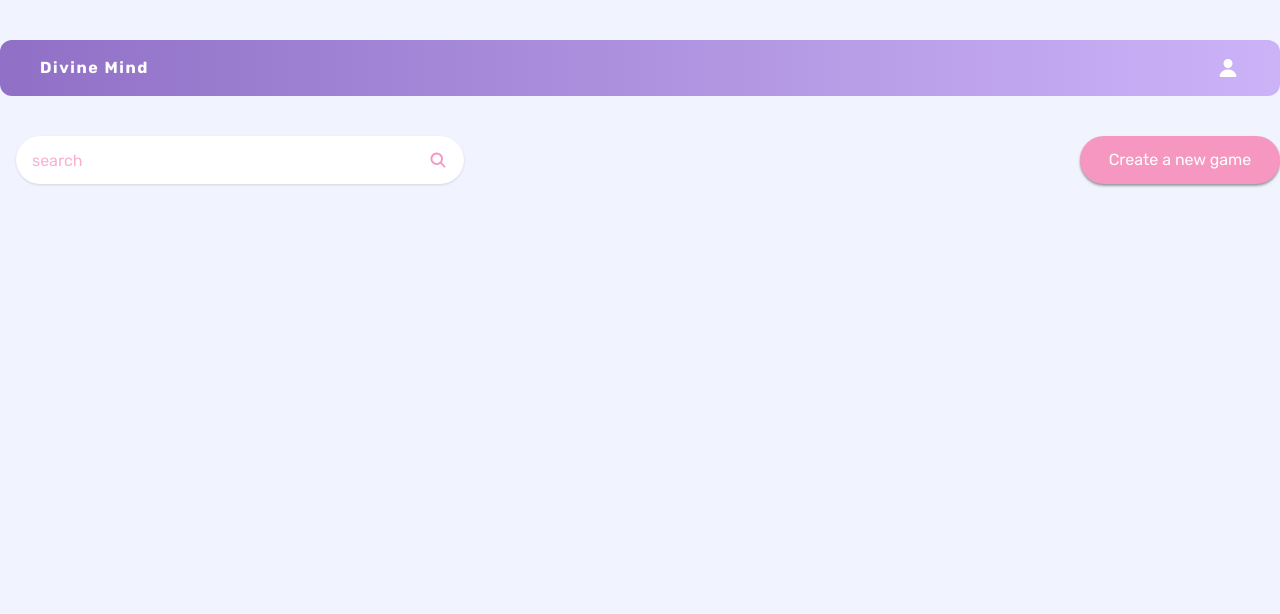
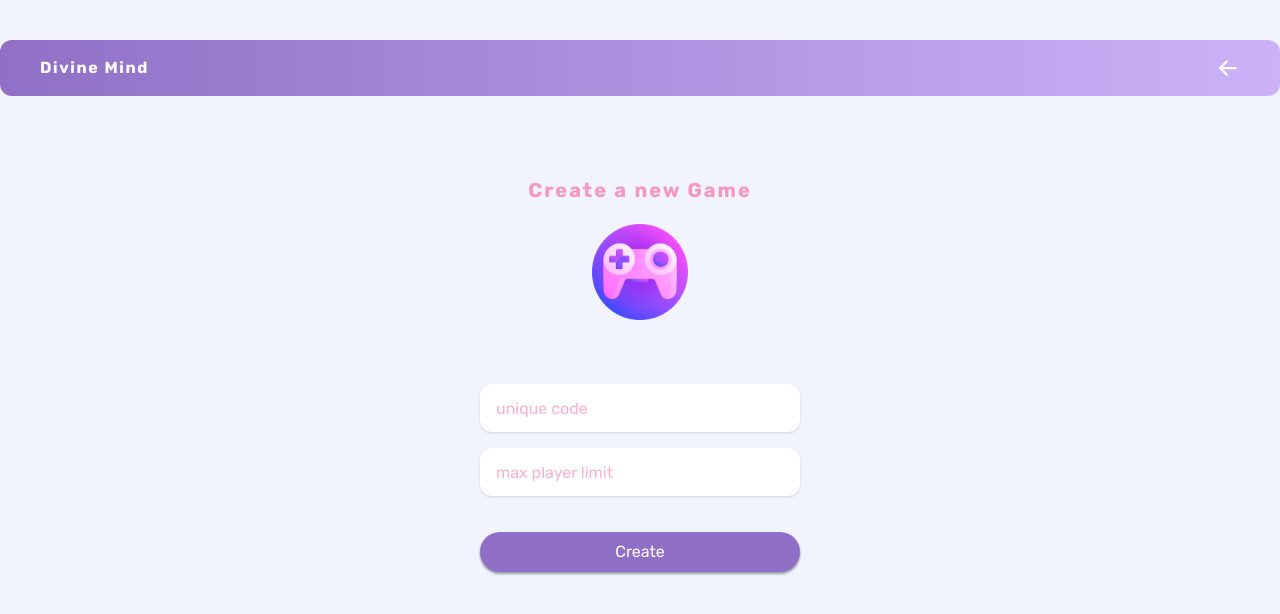
Before and after one commit to MahsinSaifullah/divind-mind-web, a React (Vite) app: page / in a window 1280 px wide. Shown: the top 614 px of the page. Built offline with nearby package versions, Linux system fonts and the light colour scheme.

Commit message:
feat: add create game screen

```diff
--- a/src/App.tsx
+++ b/src/App.tsx
@@ -1,5 +1,5 @@
-import { Home } from 'pages';
+import { CreateGame } from 'pages';
 
 export const App = () => {
-  return <Home />;
+  return <CreateGame />;
 };
--- /dev/null
+++ b/src/components/BackNavButton.tsx
@@ -0,0 +1,13 @@
+import { ArrowLeftIcon } from '@heroicons/react/16/solid';
+import { twMerge } from 'tailwind-merge';
+
+interface BackNavButtonProps {
+  className?: string;
+}
+
+export const BackNavButton = ({ className }: BackNavButtonProps) => (
+  <ArrowLeftIcon
+    className={twMerge('h-6 w-6 text-lightPurple cursor-pointer', className)}
+    onClick={() => console.log('hello from back button')}
+  />
+);
--- a/src/components/index.ts
+++ b/src/components/index.ts
@@ -11,3 +11,4 @@ export * from './H3';
 export * from './Card';
 export * from './P';
 export * from './H2';
+export * from './BackNavButton';
--- a/src/pages/auth/Auth.tsx
+++ b/src/pages/auth/Auth.tsx
@@ -1,22 +1,13 @@
-import { ArrowLeftIcon } from '@heroicons/react/16/solid';
-
-import { Heading, LandingLayout } from 'components';
+import { BackNavButton, Heading, LandingLayout } from 'components';
 import { Form } from './Form';
 
 const AUTH_TYPE = 'login';
-
-const BackButton = () => (
-  <ArrowLeftIcon
-    className="h-6 w-6 text-lightPurple cursor-pointer"
-    onClick={() => console.log('hello from back button')}
-  />
-);
 
 export const Auth = () => {
   const authType: string = AUTH_TYPE;
 
   return (
-    <LandingLayout navIcons={[BackButton()]}>
+    <LandingLayout navIcons={[BackNavButton({})]}>
       <div className="container mx-auto flex-1 flex justify-center items-center flex-col gap-10">
         <Heading
           text={authType === 'register' ? 'Welcome!' : 'Welcome Back!'}
--- /dev/null
+++ b/src/pages/createGame/CreateGame.tsx
@@ -0,0 +1,14 @@
+import { BackNavButton, H2, HomeLayout } from 'components';
+import { Form } from './Form';
+
+export const CreateGame = () => {
+  return (
+    <HomeLayout navIcons={[BackNavButton({ className: 'text-customWhite' })]}>
+      <div className="container mx-auto flex items-center mt-20 flex-col ">
+        <H2 text="Create a new Game" className="text-xl text-brightPink" />
+        <img src="videoGame.png" className="h-24 w-24 mt-5" alt="create game" />
+        <Form />
+      </div>
+    </HomeLayout>
+  );
+};
--- /dev/null
+++ b/src/pages/createGame/Form.tsx
@@ -0,0 +1,31 @@
+import { twMerge } from 'tailwind-merge';
+
+import { Button } from 'components';
+
+export const Form = () => {
+  return (
+    <form className="w-full flex justify-center items-center flex-col mt-16 gap-4">
+      <input
+        type="text"
+        name="code"
+        className={twMerge(
+          'w-1/2 md:w-1/4 h-12 shadow p-4 rounded-xl font-rubik text-brightPink focus:outline-none focus:border-brightPink focus:border-2 placeholder-brightPink placeholder-opacity-75'
+        )}
+        placeholder="unique code"
+      />
+      <input
+        type="number"
+        name="code"
+        className={twMerge(
+          'w-1/2 md:w-1/4 h-12 shadow p-4 rounded-xl font-rubik text-brightPink focus:outline-none focus:border-brightPink focus:border-2 placeholder-brightPink placeholder-opacity-75'
+        )}
+        placeholder="max player limit"
+      />
+      <Button
+        className="bg-darkPurple text-customWhite hover:bg-softPurple min-w-0 w-1/2 md:w-1/4 mt-5"
+        label="Create"
+        onClick={() => {}}
+      />
+    </form>
+  );
+};
--- /dev/null
+++ b/src/pages/createGame/index.ts
@@ -0,0 +1 @@
+export * from './CreateGame';
--- a/src/pages/home/Game.tsx
+++ b/src/pages/home/Game.tsx
@@ -28,7 +28,7 @@ export const Game: React.FC<GameProps> = ({ game, index }) => {
           <P text={game.code} className="text-ellipsis text-darkGray" />
         </div>
         <div className="flex items-center gap-2 justify-center">
-          <H3 text="Players Limit:" className="text-md text-brightPink" />
+          <H3 text="Max Players:" className="text-md text-brightPink" />
           <P
             text={`${game.maxPlayerLimit}`}
             className="text-ellipsis text-darkGray"
--- a/src/pages/index.ts
+++ b/src/pages/index.ts
@@ -1,3 +1,4 @@
 export * from './landing';
 export * from './auth';
 export * from './home';
+export * from './createGame';
```
Also changed, not shown: src/pages/landing/Details.tsx (+6 -8 lines), public/videoGame.png (added).
